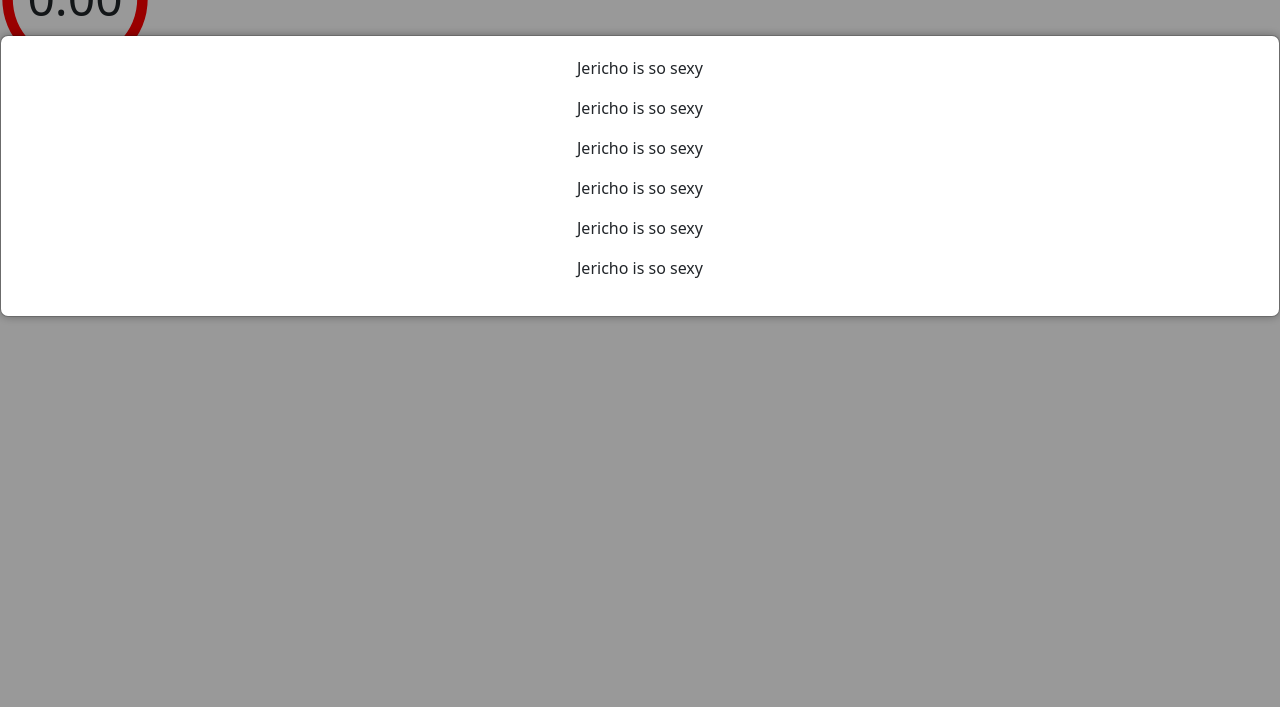
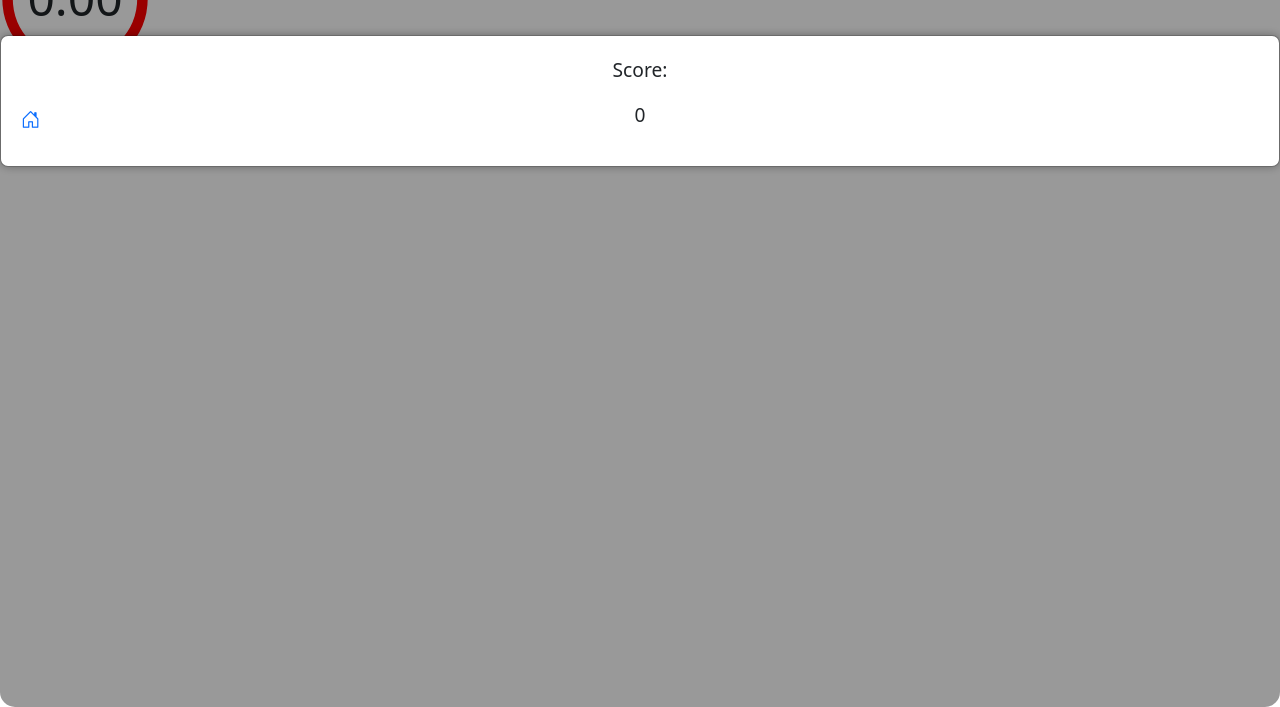
Before and after one commit to imro1/HitIt, a Flask app: page /easy in a window 1280 px wide. Shown: the part 93-800 px from the top of the page. Run offline with Flask 3, Linux system fonts and the light colour scheme.

Commit message:
detailing

```diff
--- a/app.py
+++ b/app.py
@@ -1,8 +1,8 @@
-from flask import Flask, render_template, request, flash
+from flask import Flask, render_template, request, flash, send_from_directory
 
 app = Flask(__name__)
 
-@app.route("/hitit")
+@app.route("/index")
 def index():
     return render_template("index.html")
 
@@ -17,3 +17,7 @@
 @app.route("/hard")
 def hard():
     return render_template("hard.html")
+
+@app.route("/images/<path:path>")
+def images(path):
+    return send_from_directory("images", path)
--- a/static/css/styles.css
+++ b/static/css/styles.css
@@ -102,12 +102,16 @@
 
 /* MODAL */
 .modal {
-    display: none;
+    border-radius: 15px;
+    display: flex;
+    justify-content: center;
     position: fixed;
     z-index: 1;
     left: 0;
     top: 0;
+    width: 500px;
     overflow: auto;
+    align-items: center;
     background-color: rgba(0, 0, 0, 0.4);
 }
 
@@ -118,6 +122,19 @@
     border: 1px solid #888;
     width: 50%;
     box-shadow: 0 0 10px 0 rgba(0, 0, 0, 0.3);
-    align-content: center;
     text-align: center;
+    font-size: larger;
 }
+
+button i {
+    font-size: 1.2rem;
+    margin-right: 5px;
+}
+.home {
+    padding-top: 50px;
+}
+
+.reset {
+    padding-left: 1480px;
+    padding-top: 50px;
+}
--- a/static/js.js
+++ b/static/js.js
@@ -6,10 +6,18 @@
 
 var target = document.getElementById("target");
 var display = document.getElementById("display");
-target.onclick = function (){
+var showCount = document.getElementById("showCount");
+
+function goToHomePage() {
+  window.location.href = "/index";
+}
+
+target.onclick = function () {
   count++;
   display.innerHTML = count;
+  showCount.innerHTML = count;
 }
+
 const FULL_DASH_ARRAY = 283;
 const WARNING_THRESHOLD = 10;
 const ALERT_THRESHOLD = 5;
@@ -62,7 +70,7 @@
 
 function onTimesUp() {
   clearInterval(timerInterval);
-  modal.style.display="block";
+  modal.style.display = "block";
 }
 
 function startTimer() {
@@ -72,6 +80,7 @@
     document.getElementById("base-timer-label").innerHTML = formatTime(
       timeLeft
     );
+
     setCircleDasharray();
     setRemainingPathColor(timeLeft);
 
--- a/templates/easy.html
+++ b/templates/easy.html
@@ -4,6 +4,7 @@
 </header>
 
 <head>
+    <link rel="stylesheet" href="https://cdn.jsdelivr.net/npm/bootstrap-icons@1.5.0/font/bootstrap-icons.css">
     <link rel="stylesheet" href="/static/css/styles.css">
     <link href="https://cdn.jsdelivr.net/npm/bootstrap@5.3.0-alpha1/dist/css/bootstrap.min.css" rel="stylesheet"
         integrity="sha384-GLhlTQ8iRABdZLl6O3oVMWSktQOp6b7In1Zl3/Jr59b6EGGoI1aFkw7cmDA6j6gD" crossorigin="anonymous">
@@ -12,6 +13,7 @@
         crossorigin="anonymous"></script>
     <meta charset=utf-8 />
     <title>Hitit</title>
+    <link rel="icon" type="image/x-icon" href="/images/favicon-16x16.png">
 </head>
 
 <body>
@@ -23,14 +25,12 @@
     <p><span id="display">0</span></p>
     <div id="myModal" class="modal">
         <div class="modal-content">
-          <p>Jericho is so sexy</p>
-          <p>Jericho is so sexy</p>
-          <p>Jericho is so sexy</p>
-          <p>Jericho is so sexy</p>
-          <p>Jericho is so sexy</p>
-          <p>Jericho is so sexy</p>
+            <p>Score:</p>
+            <p><span id="showCount">0</span></p>
+            <button onclick="goToHomePage()" class="home"><a href="/index"><i class="bi bi-house-door"></i></a></button>
+            <button class="reset"><a href="/easy"><i class="bi bi-arrow-counterclockwise"></i></a></button>
         </div>
-      </div>
+    </div>
     <script type="text/javascript" src="/static/js.js"></script>
 </body>
 <footer>
```
Also changed, not shown: templates/hard.html (+10 -1 lines), templates/index.html (+11 -0 lines), templates/normal.html (+10 -1 lines), images/favicon-16x16.png (added), images/favicon.ico (added), images/pngtree-vector-house-icon-png-image_695726.jpg (added).
